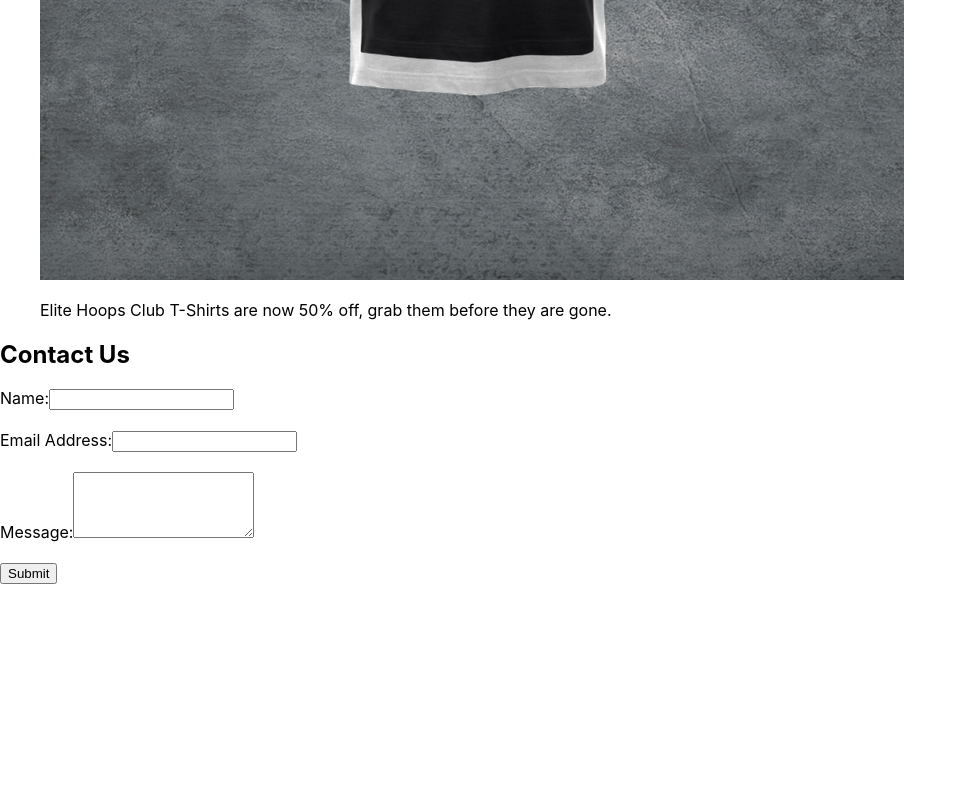
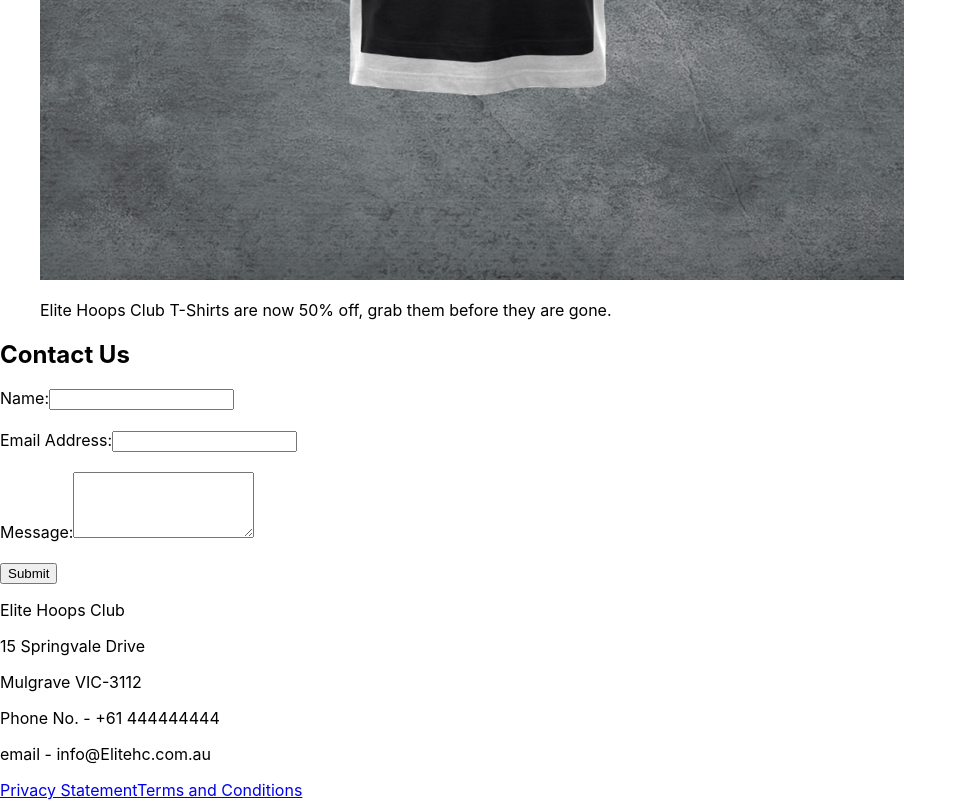
Before and after one commit to MakMongia/EliteFinal, a React (Create React App) app in the folder my-app/: page / in a window 1280 px wide. Shown: the part 9010-9810 px from the top of the page, without its empty margins (0-967 px from the left). Before the commit the page ends 9594 px from the top, so only its background shows below. Built offline with nearby package versions, Linux system fonts and the light colour scheme.

Commit message:
Footer
Footer is done
All the HTML code has been transitioned to JSX

```diff
--- a/my-app/src/App.js
+++ b/my-app/src/App.js
@@ -8,7 +8,7 @@ import Events from './Component/Main/Events/Events';
 import ContactUs from './Component/Main/ContactUs/ContactUs';
 import Merch from './Component/Main/Merch/Merch';
 import News from './Component/Main/News/News';
-
+import Footer from './Component/Footer/Footer';
 
 function App() {
   return (
@@ -22,7 +22,7 @@ function App() {
       <News />
       <Merch />
       <ContactUs />
-
+      <Footer />
 
 
     </div>
--- a/my-app/src/Component/Footer/Footer.js
+++ b/my-app/src/Component/Footer/Footer.js
@@ -0,0 +1,21 @@
+import React from 'react';
+
+function Footer() {
+  return (
+    <footer className="footer">
+      <div className="contact-info">
+        <p>Elite Hoops Club</p>
+        <p>15 Springvale Drive</p>
+        <p>Mulgrave VIC-3112</p>
+        <p>Phone No. - +61 444444444</p>
+        <p>email - info@Elitehc.com.au</p>
+      </div>
+      <div className="policies">
+        <a href="privacy-statement-url">Privacy Statement</a>
+        <a href="terms-and-conditions-url">Terms and Conditions</a>
+      </div>
+    </footer>
+  );
+}
+
+export default Footer;
```
